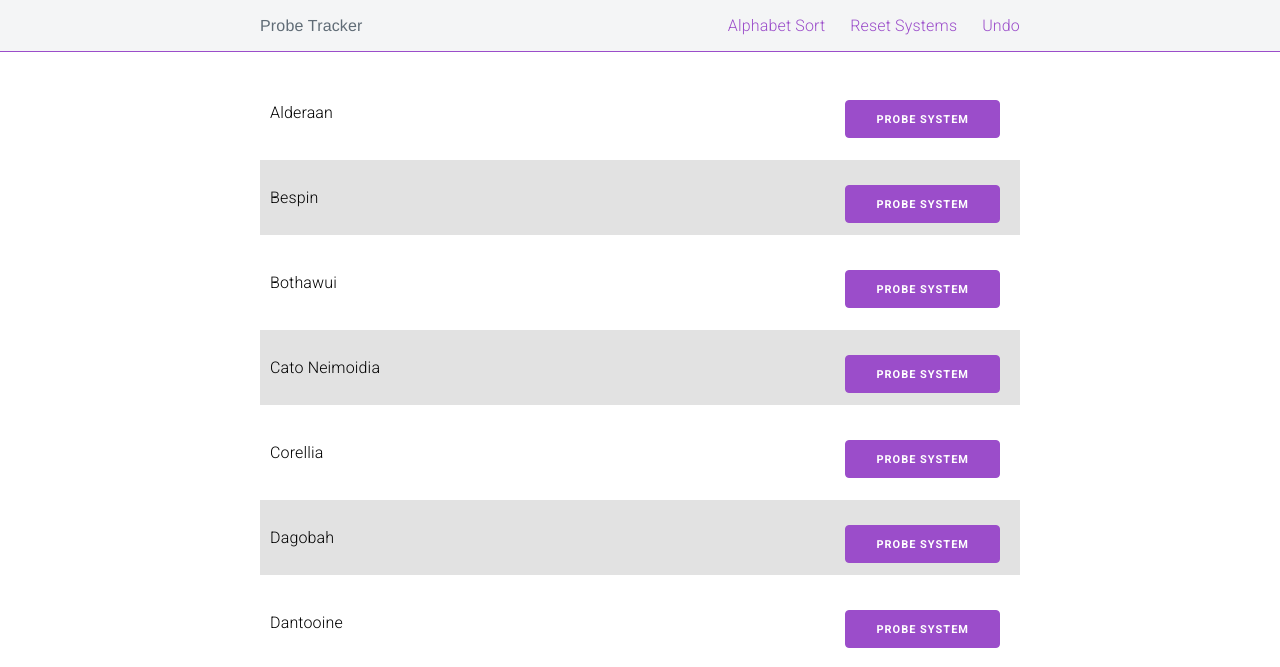
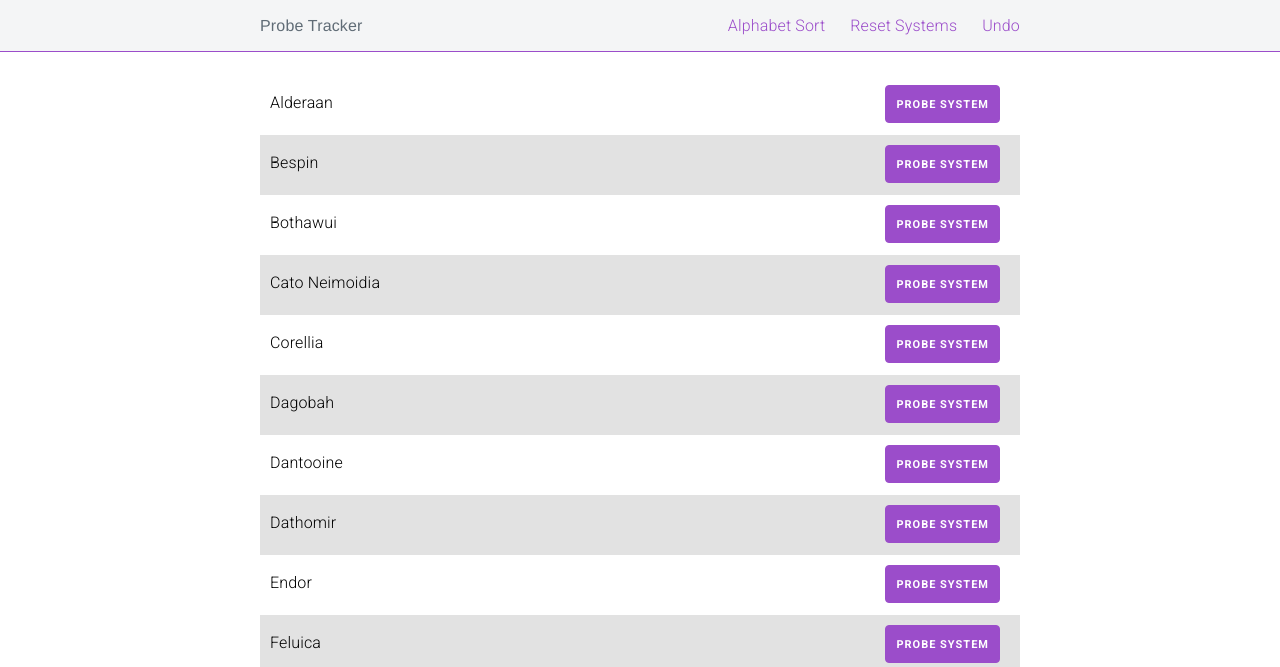
Before and after one commit to jamiemctaggart/jamiemctaggart.github.io, a plain HTML site: page misc/probe-tracker/index.html in a window 1280 px wide. Shown: the top 667 px of the page. Drawn offline with nearby package versions, Linux system fonts and the light colour scheme.

Commit message:
cleaned up the list view a bit

```diff
--- a/misc/probe-tracker/stylesheet.css
+++ b/misc/probe-tracker/stylesheet.css
@@ -159,16 +159,19 @@ dt:nth-child(2n) {
 }
 
 dt {
-  padding-top: 25px;
-  padding-bottom: 50px;
+  padding-top: 1rem;
+  padding-bottom: 5rem;
+  margin: 0px 0px 0px 0px;
 }
 
 p {
-  padding-left: 10px;
+  padding: 0.5rem 0px 0px 1rem;
+  margin: 0px 0px 2.5rem 0px
 }
 
-button {
-  margin-right: 20px;
+.button {
+  margin: 0px 2rem 1rem 0px;
+  padding: 0px 1rem 0px 1rem;
 }
 
 @media screen and (max-width: 460px) {
```
